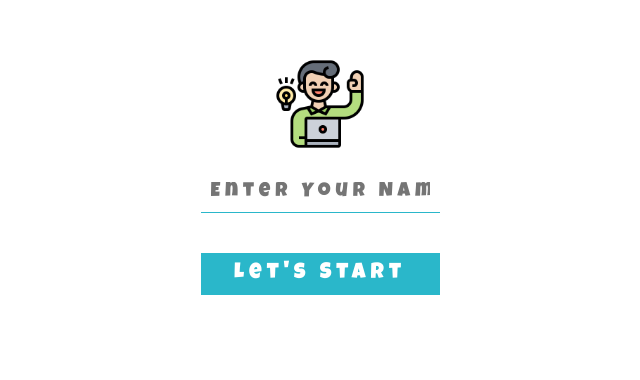
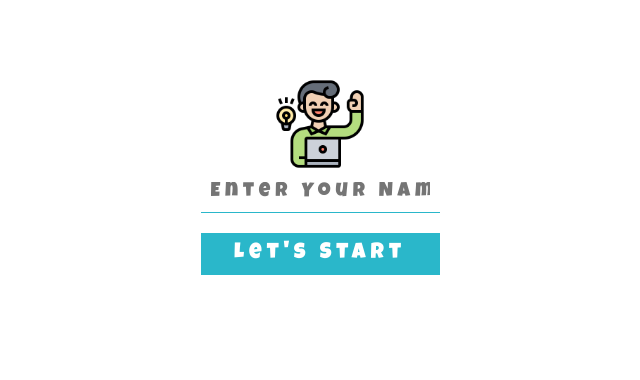
Before and after one commit to Kuldip4135/math-4-kids, a plain HTML site: page index.html in a window 1280 px wide. Shown: the part 213-593 px from the top of the page, without its empty margins (320-960 px from the left). Drawn offline with Linux system fonts and the light colour scheme.

Commit message:
Fixed CSS Issue

```diff
--- a/css/style.css
+++ b/css/style.css
@@ -263,7 +263,6 @@ form input {
   padding: 1rem;
   border-radius: 0.4rem 0.4rem 0 0;
   border-bottom: 1px solid #2ab7ca;
-  margin: 2rem 0;
   font-family: "Luckiest Guy", cursive;
   font-size: 2rem;
   letter-spacing: 0.1rem;
```
